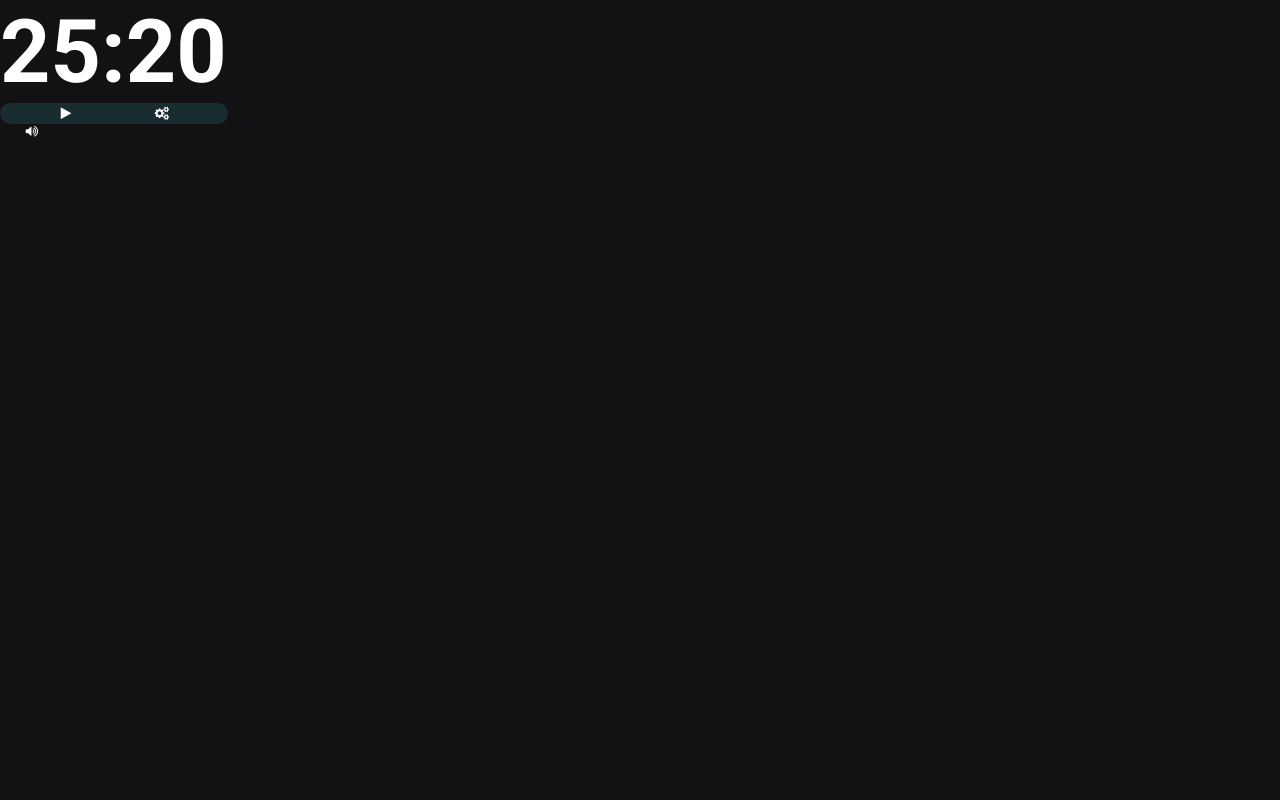
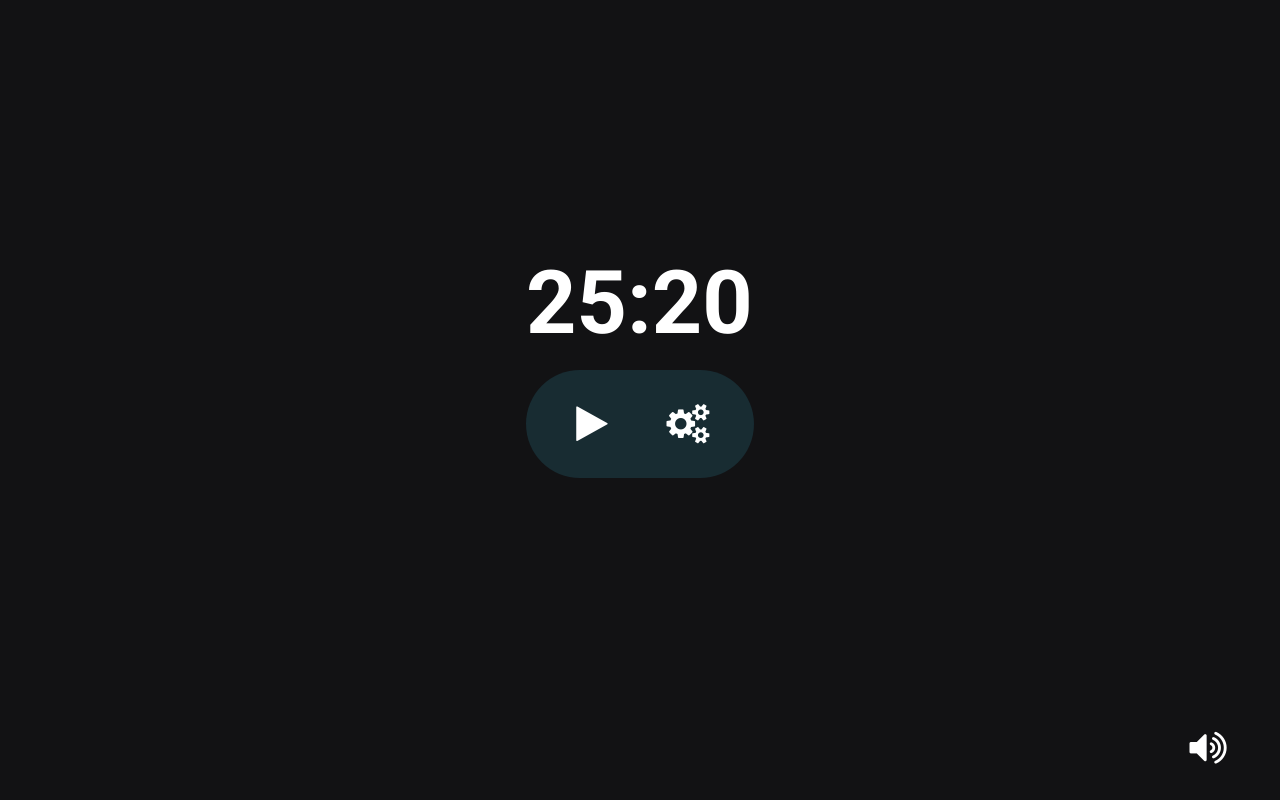
Before and after one commit to Givs/pomodoro_timer, a plain HTML site: page index.html in a window 1280 px wide. Drawn offline with Linux system fonts and the light colour scheme.

Commit message:
feat: finish layout

```diff
--- a/index.html
+++ b/index.html
@@ -17,16 +17,16 @@
             <span class="seconds">20</span>
         </div>
         <div id="controls">
-            <button class="play"><i class="fa fa-play" aria-hidden="true"></i>            </button>
-            <button class="pause hide"><i class="fa fa-pause-circle" aria-hidden="true"></i>            </button>
-            <button class="stop hide"><i class="fa fa-stop" aria-hidden="true"></i>            </button>
-            <button class="set"><i class="fa fa-cogs" aria-hidden="true"></i>            </button>
+            <button class="play"><i class="fa fa-play fa-3x" aria-hidden="true"></i>            </button>
+            <button class="pause hide"><i class="fa fa-pause-circle fa-3x" aria-hidden="true"></i>            </button>
+            <button class="stop hide"><i class="fa fa-stop fa-3x" aria-hidden="true"></i>            </button>
+            <button class="set"><i class="fa fa-cogs fa-3x" aria-hidden="true"></i>            </button>
         </div>
     </main>
 
     <footer>
-        <button class="sound-on"><i class="fa fa-volume-up" aria-hidden="true"></i>        </button>
-        <button class="sound-off hide"><i class="fa fa-volume-off" aria-hidden="true"></i></button>
+        <button class="sound-on"><i class="fa fa-volume-up fa-3x" aria-hidden="true"></i>        </button>
+        <button class="sound-off hide"><i class="fa fa-volume-off fa-3x" aria-hidden="true"></i></button>
     </footer>
 </body>
 </html>
--- a/style.css
+++ b/style.css
@@ -18,6 +18,8 @@ body {
     color: var(--text-color);
 
     font-family: 'Roboto', sans-serif;
+    display: grid;
+    min-height: 100vh;
 }
 
 button {
@@ -35,9 +37,21 @@ button i {
     display: none;
 }
 
+main {
+    align-self: end;
+    justify-self: center;
+}
+
+footer {
+    align-self: end;
+    justify-self: end;
+    padding: 0 4rem 3.2rem 0;
+}
+
 #timer {
     font-size: clamp(4rem, 4rem + 10vw, 8.8rem);
     display: flex;
+    margin-bottom: 1.6rem;
 }
 
 #controls {
@@ -50,5 +64,5 @@ button i {
     gap: 3.2rem;
 
     width: clamp(10rem, 10rem + 30vw, 22.8rem);
-    height: clamp(8rem, 5rem + 10vw ,10.8rem, );
+    height: clamp(8rem, 5rem + 10vw ,10.8rem);
 }
```
